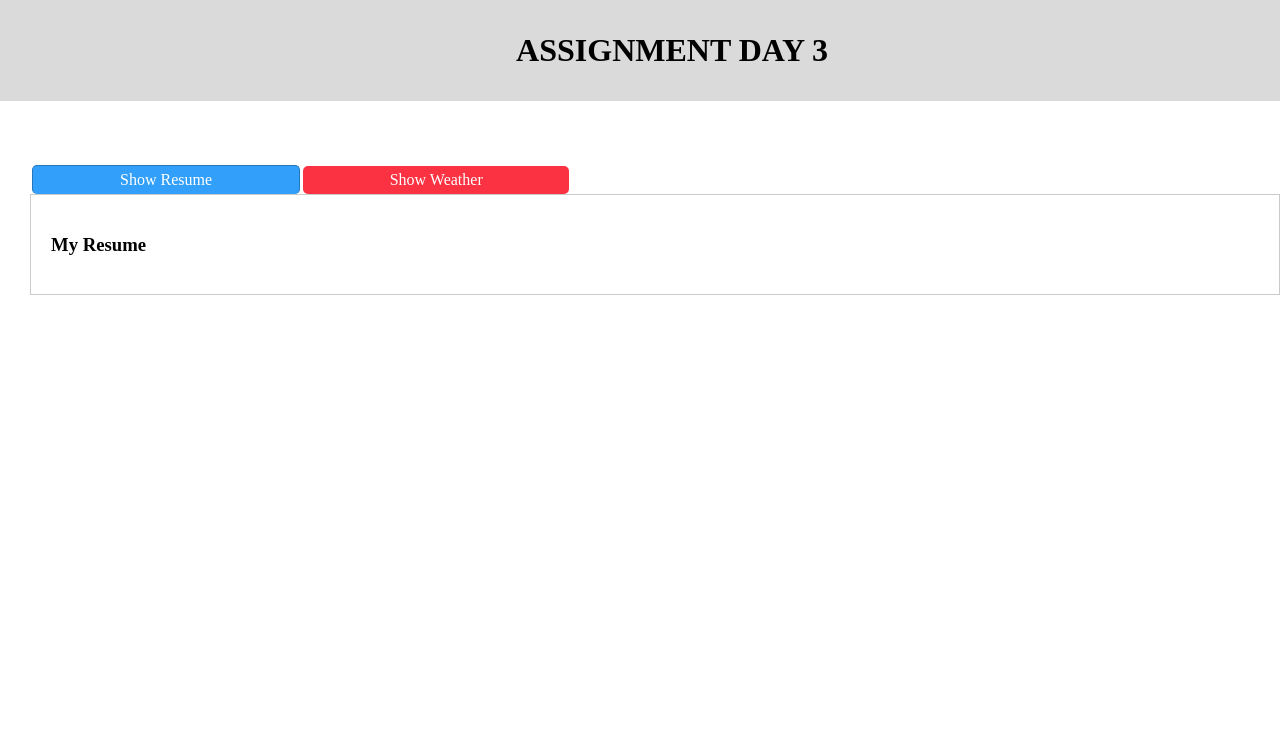
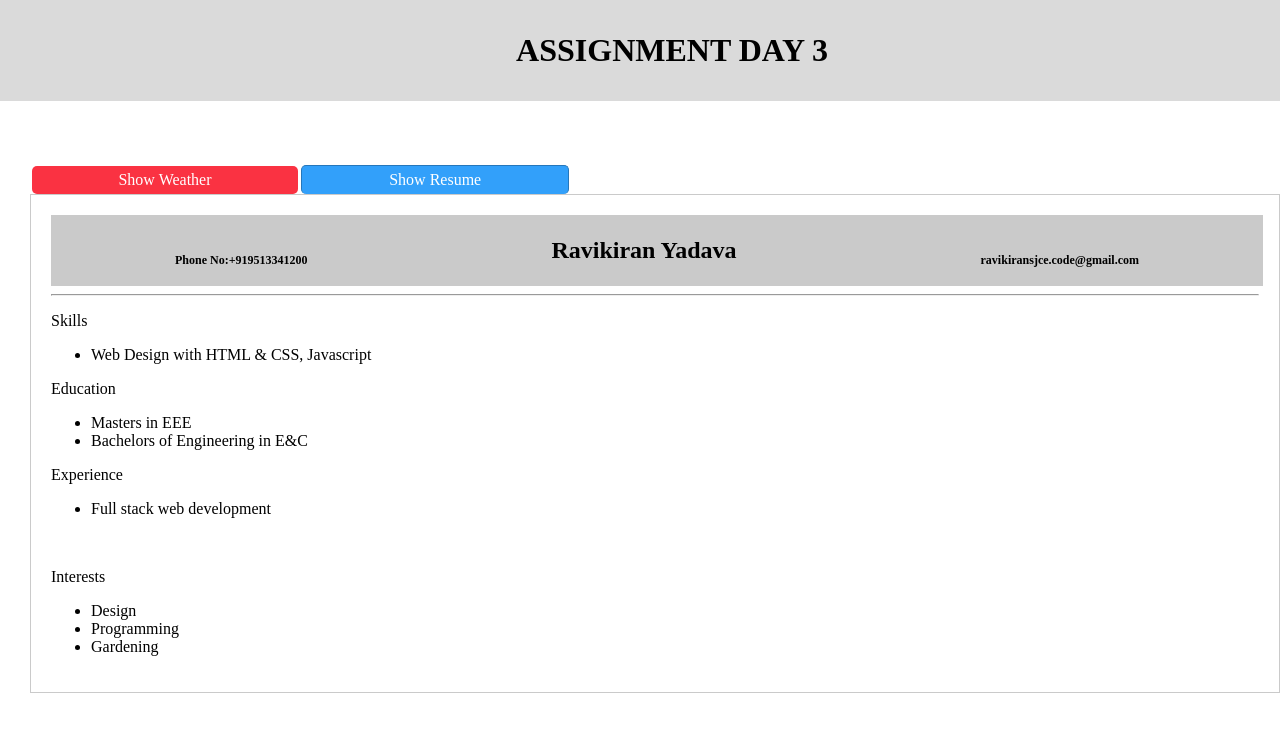
Before and after one commit to ravikiran-fullstack/Weather-app, a plain HTML site: page index.html in a window 1280 px wide. Both pictures are taken after a click on the element "Show Resume". Shown: the top 732 px of the page. Drawn offline with Linux system fonts and the light colour scheme.

Commit message:
Added Resume HTML and immproved styling

```diff
--- a/app.js
+++ b/app.js
@@ -9,8 +9,8 @@ const getWeatherBtn = document.getElementById('getWeatherBtn');
 document.addEventListener("load", function () {});
 
 document.addEventListener("DOMContentLoaded", (event) => {
-  weatherSection.classList = "hideSection";
-  resumeBtn.classList.add('activeTabStyle');
+  resumeSection.classList = "hideSection";
+  showWeatherBtn.classList.add('activeTabStyle');
 });
 
 resumeBtn.addEventListener("click", showResume);
--- a/index.html
+++ b/index.html
@@ -10,7 +10,7 @@
 </head>
 
 <body>
-  <header>
+  <header class="mainHeader">
     <div>
       <h1>Assignment Day 3</h1>
     </div>
@@ -18,18 +18,47 @@
 
   <section>
     <div class="buttonsTab">
+      <div class="buttonDiv" id="showWeatherBtn">
+        Show Weather
+      </div>
       <div class="buttonDiv" id="resumeBtn">
         Show Resume
-      </div>
-      <div class="buttonDiv" id="showWeatherBtn">
-        Show Weather
       </div>
     </div>
   </section>
 
   <section id="resumeSection">
     <div class="resumeStyle">
-      <h3>My Resume</h3>
+      <header class="resumeHeader">
+        <div style="padding-top: 20px; font-size: 12px; font-weight:bold;">Phone No:+919513341200</div>
+        <div>
+          <h2>Ravikiran Yadava</h2>
+        </div>
+        <div style="padding-top: 20px; font-size: 12px; font-weight:bold;">ravikiransjce.code@gmail.com</div>
+      </header>
+      <hr>
+      <div >
+        <p>Skills</p>
+        <ul>
+          <li>Web Design with HTML & CSS, Javascript</li>
+        </ul>
+        <p>Education</p>
+        <ul>
+            <li>Masters in EEE</li>
+            <li>Bachelors of Engineering in E&C</li>
+        </ul>
+        <p>Experience</p>
+        <ul>
+          <li>Full stack web development</li>
+        </ul>
+        <br>
+        <p>Interests</p>
+        <ul>
+          <li>Design</li>
+          <li>Programming</li>
+          <li>Gardening</li>
+        </ul>
+      </div>
     </div>
   </section>
 
--- a/style.css
+++ b/style.css
@@ -2,7 +2,7 @@ body {
   margin: 0;
 }
 
-header {
+.mainHeader {
   text-align: center;
   width: 100%;
   background-color: #dadada;
@@ -63,6 +63,16 @@ header h1 {
 }
 
 /************************************************************ Resume Section Styling Starts *********************************************/
+.resumeHeader{
+  display: flex;
+  justify-content: space-around;
+  align-items: center;
+  background-color: #cacaca;
+  width: 100%;
+  padding: 2px;
+  text-align: center;
+}
+
 
 /************************************************************ Resume Styling Ends ************************************************/
 
```
